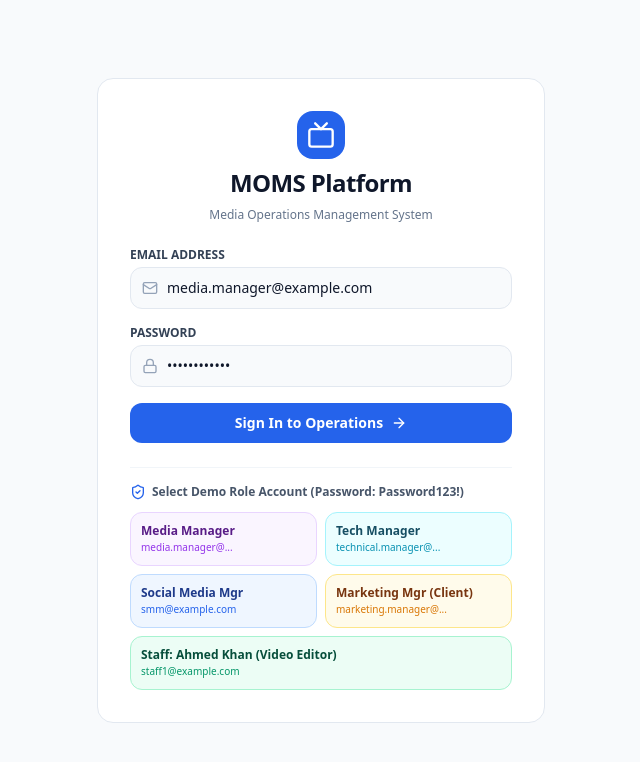
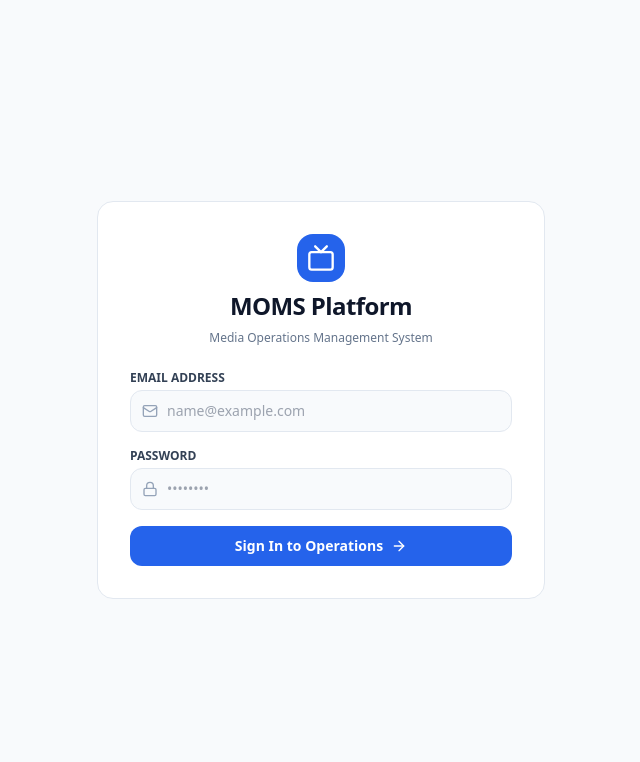
Before and after one commit to neefdevelopers/MOMS, a Next.js app in the folder frontend/: page /login in a window 1280 px wide. Shown: the top 762 px of the page, without its empty margins (319-959 px from the left). Built offline with nearby package versions, Linux system fonts and the light colour scheme; no server answers.

Commit message:
Remove hardcoded credentials and demo quick fill from login page

```diff
--- a/frontend/src/app/login/page.tsx
+++ b/frontend/src/app/login/page.tsx
@@ -3,13 +3,13 @@
 import React, { useState } from 'react';
 import { useAuth } from '@/lib/auth-context';
 import { useRouter } from 'next/navigation';
-import { Tv, Lock, Mail, ArrowRight, ShieldCheck } from 'lucide-react';
+import { Tv, Lock, Mail, ArrowRight } from 'lucide-react';
 
 export default function LoginPage() {
   const { login } = useAuth();
   const router = useRouter();
-  const [email, setEmail] = useState('media.manager@example.com');
-  const [password, setPassword] = useState('Password123!');
+  const [email, setEmail] = useState('');
+  const [password, setPassword] = useState('');
   const [error, setError] = useState('');
   const [loading, setLoading] = useState(false);
 
@@ -25,11 +25,6 @@ export default function LoginPage() {
     } finally {
       setLoading(false);
     }
-  };
-
-  const quickFill = (demoEmail: string) => {
-    setEmail(demoEmail);
-    setPassword('Password123!');
   };
 
   return (
@@ -57,9 +52,10 @@ export default function LoginPage() {
               <input
                 type="email"
                 required
+                placeholder="name@example.com"
                 value={email}
                 onChange={(e) => setEmail(e.target.value)}
-                className="w-full bg-slate-50 border border-slate-200 text-sm text-slate-900 pl-9 pr-4 py-2.5 rounded-xl focus:outline-none focus:border-blue-500 focus:bg-white focus:bg-white transition-colors"
+                className="w-full bg-slate-50 border border-slate-200 text-sm text-slate-900 pl-9 pr-4 py-2.5 rounded-xl focus:outline-none focus:border-blue-500 focus:bg-white transition-colors"
               />
             </div>
           </div>
@@ -71,9 +67,10 @@ export default function LoginPage() {
               <input
                 type="password"
                 required
+                placeholder="••••••••"
                 value={password}
                 onChange={(e) => setPassword(e.target.value)}
-                className="w-full bg-slate-50 border border-slate-200 text-sm text-slate-900 pl-9 pr-4 py-2.5 rounded-xl focus:outline-none focus:border-blue-500 focus:bg-white focus:bg-white transition-colors"
+                className="w-full bg-slate-50 border border-slate-200 text-sm text-slate-900 pl-9 pr-4 py-2.5 rounded-xl focus:outline-none focus:border-blue-500 focus:bg-white transition-colors"
               />
             </div>
           </div>
@@ -87,61 +84,6 @@ export default function LoginPage() {
             <ArrowRight className="w-4 h-4" />
           </button>
         </form>
-
-        {/* Quick Fill Demo Credentials */}
-        <div className="pt-4 border-t border-slate-100 space-y-3">
-          <div className="flex items-center gap-1.5 text-xs text-slate-600 font-semibold">
-            <ShieldCheck className="w-4 h-4 text-blue-600" />
-            <span>Select Demo Role Account (Password: Password123!)</span>
-          </div>
-
-          <div className="grid grid-cols-2 gap-2 text-xs">
-            <button
-              type="button"
-              onClick={() => quickFill('media.manager@example.com')}
-              className="p-2.5 rounded-xl bg-purple-50 hover:bg-purple-100/80 border border-purple-200 text-purple-900 text-left transition-colors"
-            >
-              <div className="font-bold">Media Manager</div>
-              <div className="text-[10px] text-purple-600">media.manager@...</div>
-            </button>
-
-            <button
-              type="button"
-              onClick={() => quickFill('technical.manager@example.com')}
-              className="p-2.5 rounded-xl bg-cyan-50 hover:bg-cyan-100/80 border border-cyan-200 text-cyan-900 text-left transition-colors"
-            >
-              <div className="font-bold">Tech Manager</div>
-              <div className="text-[10px] text-cyan-600">technical.manager@...</div>
-            </button>
-
-            <button
-              type="button"
-              onClick={() => quickFill('smm@example.com')}
-              className="p-2.5 rounded-xl bg-blue-50 hover:bg-blue-100/80 border border-blue-200 text-blue-900 text-left transition-colors"
-            >
-              <div className="font-bold">Social Media Mgr</div>
-              <div className="text-[10px] text-blue-600">smm@example.com</div>
-            </button>
-
-            <button
-              type="button"
-              onClick={() => quickFill('marketing.manager@example.com')}
-              className="p-2.5 rounded-xl bg-amber-50 hover:bg-amber-100/80 border border-amber-200 text-amber-900 text-left transition-colors"
-            >
-              <div className="font-bold">Marketing Mgr (Client)</div>
-              <div className="text-[10px] text-amber-600">marketing.manager@...</div>
-            </button>
-
-            <button
-              type="button"
-              onClick={() => quickFill('staff1@example.com')}
-              className="p-2.5 rounded-xl bg-emerald-50 hover:bg-emerald-100/80 border border-emerald-200 text-emerald-900 text-left transition-colors col-span-2"
-            >
-              <div className="font-bold">Staff: Ahmed Khan (Video Editor)</div>
-              <div className="text-[10px] text-emerald-600">staff1@example.com</div>
-            </button>
-          </div>
-        </div>
       </div>
     </div>
   );
```
